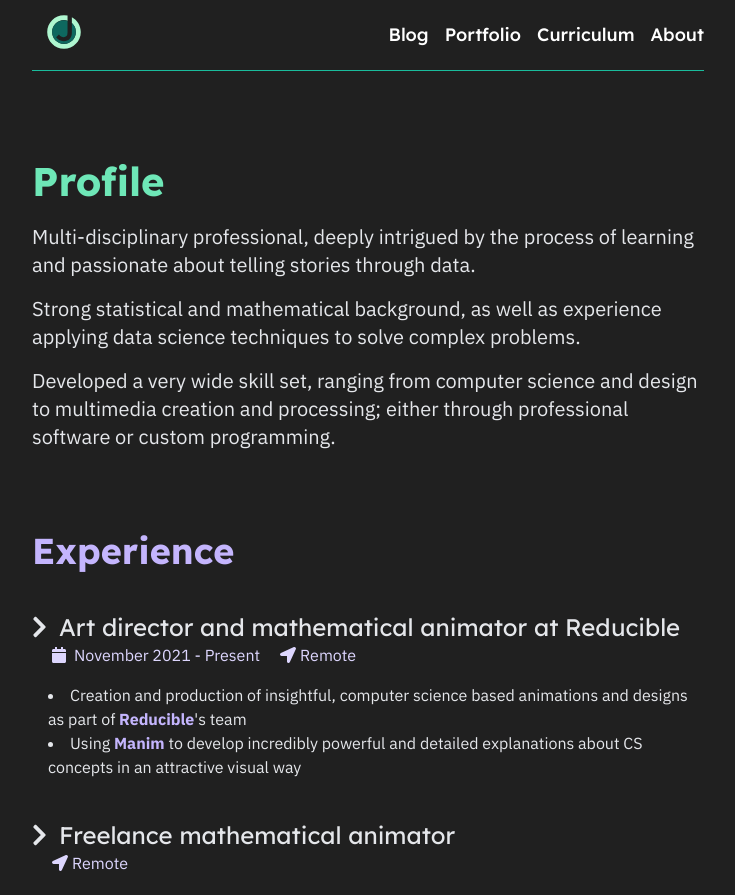
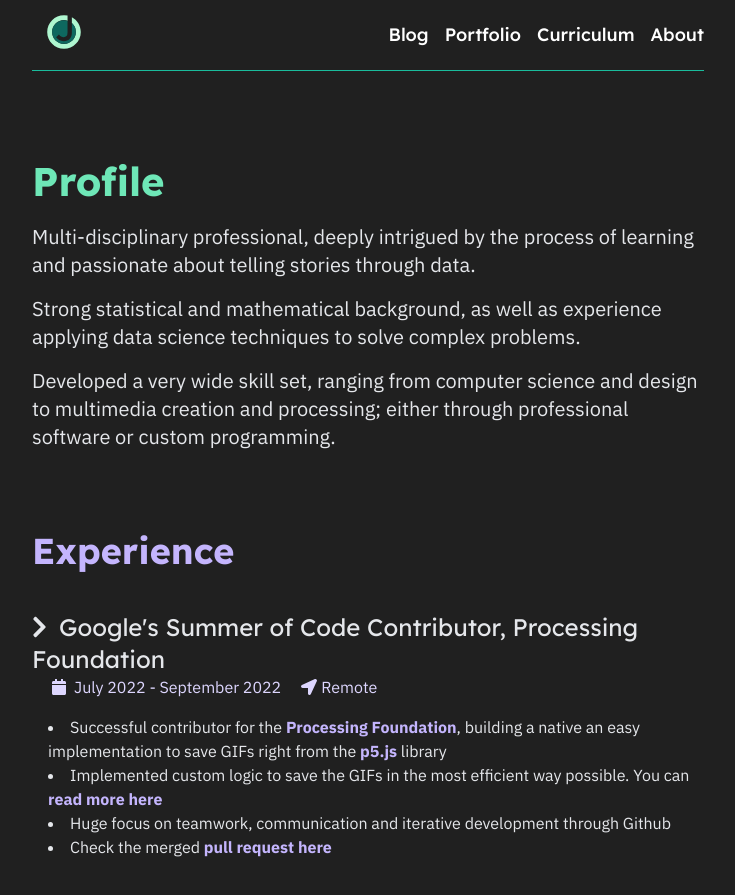
Before and after one commit to jesi-rgb/old.jesirgb.com, a Next.js app: page /curriculum in a window 1280 px wide. Shown: the top 895 px of the page, without its empty margins (272-1007 px from the left). Built offline with nearby package versions, Linux system fonts and the light colour scheme; no server answers.

Commit message:
update curriculum with gsoc

```diff
--- a/pages/curriculum.js
+++ b/pages/curriculum.js
@@ -48,6 +48,75 @@ export default function Curriculum() {
             <div className="text-4xl mb-3 font-bold font-display text-purple-300">
               Experience
             </div>
+            <ul className="list-inside">
+              <li className="list-item mt-10 text-2xl font-display">
+                <FontAwesomeIcon icon={faChevronRight} className="mr-3" />
+                Google's Summer of Code Contributor, Processing Foundation
+              </li>
+              <div className="flex flex-row space-x-5">
+                <div className="flex flex-row ml-5 items-center">
+                  <FontAwesomeIcon
+                    icon={faCalendar}
+                    className="mr-2 text-purple-200"
+                  />
+                  <span className="font-normal text-purple-200">
+                    July 2022 - September 2022
+                  </span>
+                </div>
+                <div className="flex flex-row ml-5 items-center">
+                  <FontAwesomeIcon
+                    icon={faLocationArrow}
+                    className="mr-1 text-purple-200"
+                  />
+                  <span className="font-normal text-purple-200">Remote</span>
+                </div>
+              </div>
+              <ul className="list-inside list-disc mt-4 ml-4">
+                <li>
+                  Successful contributor for the{" "}
+                  <a
+                    className="font-bold text-purple-300"
+                    href="https://processingfoundation.org/"
+                  >
+                    {" "}
+                    Processing Foundation
+                  </a>
+                  , building a native an easy implementation to save GIFs right
+                  from the{" "}
+                  <a
+                    className="font-bold text-purple-300"
+                    href="https://p5js.org/"
+                  >
+                    p5.js
+                  </a>{" "}
+                  library
+                </li>
+                <li>
+                  Implemented custom logic to save the GIFs in the most
+                  efficient way possible. You can{" "}
+                  <a
+                    className="font-bold text-purple-300"
+                    href="https://www.jesirgb.com/blog/gif-encoding"
+                  >
+                    read more here
+                  </a>
+                </li>
+                <li>
+                  Huge focus on teamwork, communication and iterative
+                  development through Github
+                </li>
+                <li>
+                  Check the merged{" "}
+                  <a
+                    className="font-bold text-purple-300"
+                    href="https://github.com/processing/p5.js/pull/5709"
+                  >
+                    {" "}
+                    pull request here
+                  </a>
+                </li>
+              </ul>
+            </ul>
             <ul className="list-inside">
               <li className="list-item mt-10 text-2xl font-display">
                 <FontAwesomeIcon icon={faChevronRight} className="mr-3" />
@@ -191,7 +260,7 @@ export default function Curriculum() {
               <ul className="list-inside list-disc mt-4 ml-4 ">
                 <li>
                   Helped shedding a light on how the concept of biodiversity is
-                  understood in social media.
+                  understood in social media
                 </li>
                 <li>Pre-processing and engineering of NLP based datasets.</li>
                 <li>
@@ -272,16 +341,16 @@ export default function Curriculum() {
                 <li>
                   Thesis in NLP based transformer to generate medical comments
                   and evaluate the performance of state of the art medical-text
-                  classifiers.
+                  classifiers
                 </li>
                 <li>GPA 8.5/10</li>
                 <li>
-                  Coding of advanced data mining algorithms using Python and R.
+                  Coding of advanced data mining algorithms using Python and R
                 </li>
-                <li>Tidyverse, ggplot2, Spacy, Keras/Tensorflow.</li>
+                <li>Tidyverse, ggplot2, Spacy, Keras/Tensorflow</li>
                 <li>
                   Statistical models, regression, fuzzy logic, data mining
-                  algorithms, clustering and classification.
+                  algorithms, clustering and classification
                 </li>
               </ul>
 
@@ -313,21 +382,19 @@ export default function Curriculum() {
                 <li>
                   Maximum grade in bachelor's thesis building a convolutional
                   autoencoder to detect anomalies in images for the WWF using
-                  Tensorflow and OpenCV.
+                  Tensorflow and OpenCV
                 </li>
                 <li>
                   GPA of 7.5/10 and passed with honors Image Processing and Data
-                  Engineering.
+                  Engineering
                 </li>
                 <li>
                   Data structures and Algorithms using C++ and Python,
-                  Artificial Intelligence, Operating Systems.
+                  Artificial Intelligence, Operating Systems
                 </li>
               </ul>
             </ul>
           </div>
-
-          {/* <div className="text-4xl mb-4 mt-10 font-bold text-white">Skills</div> */}
         </div>
       </Layout>
     </>
```
